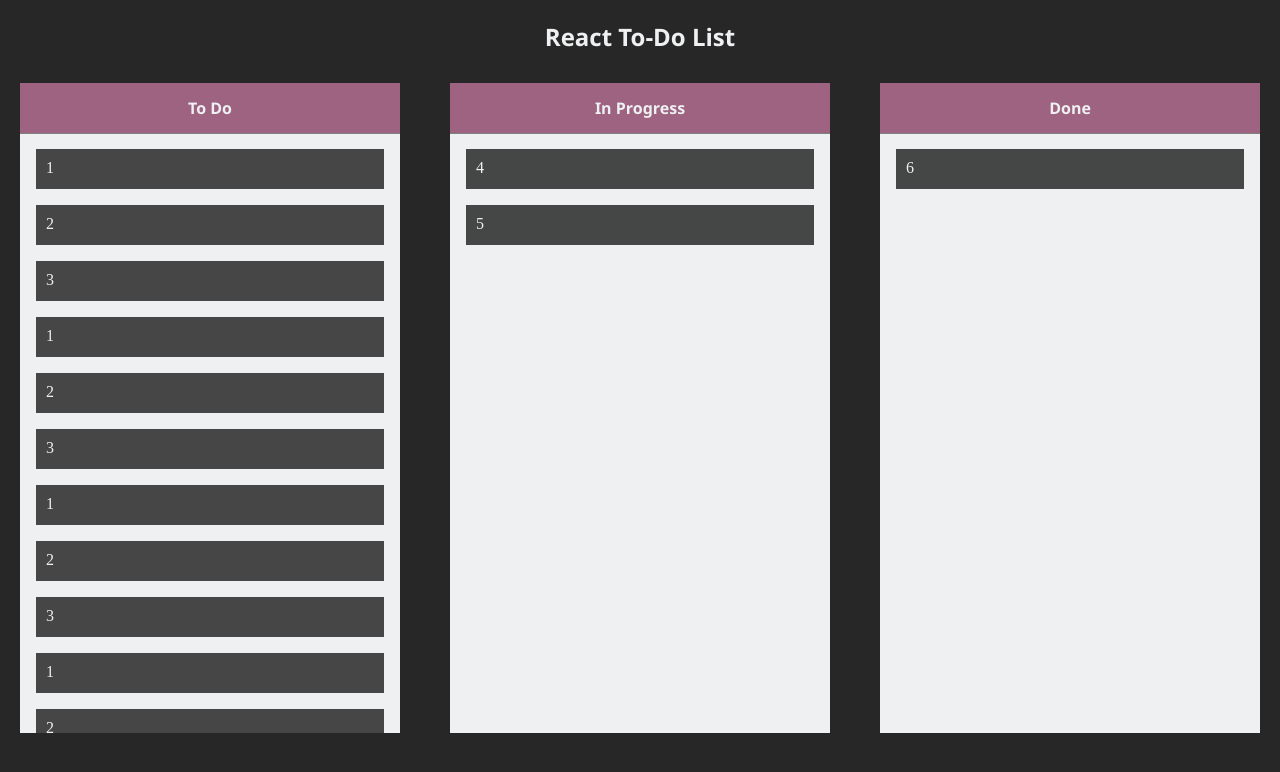
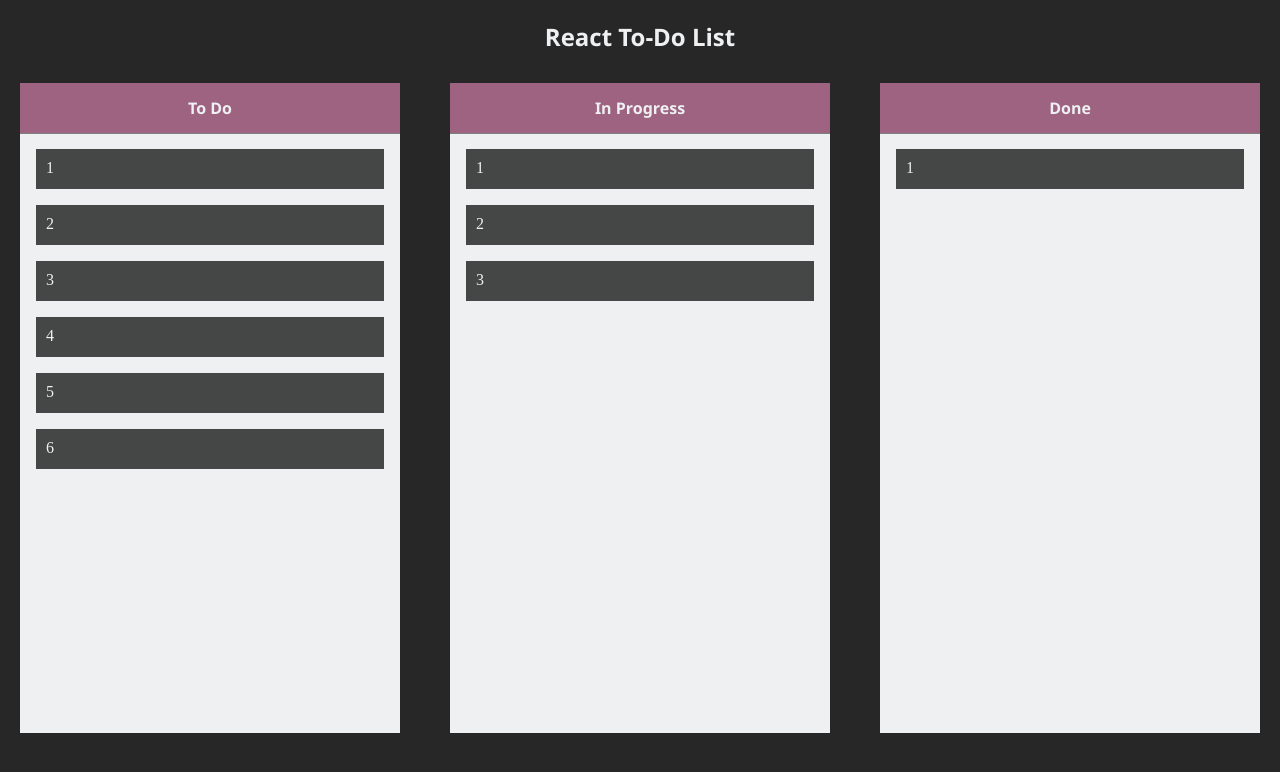
Before and after one commit to shweta1298/todo-list-react, a React (Create React App) app: page / in a window 1280 px wide. Shown: the top 772 px of the page. Built offline with nearby package versions, Linux system fonts and the light colour scheme.

Commit message:
made lists for items

```diff
--- a/src/App.js
+++ b/src/App.js
@@ -4,44 +4,52 @@ import './App.css';
 function App() {
   const [toDoItems, setToDoItems] = useState([
     {
+      id: 1,
       title: 1,
     },
     {
+      id: 2,
       title: 2,
     },
     {
+      id: 3,
       title: 3,
     },
 
     {
+      id: 4,
       title: 4,
     },
 
     {
+      id: 5,
       title: 5,
     },
-
     {
+      id: 6,
       title: 6,
     },
 
   ])
   const [inProgressItems, setInProgressItems] = useState([
     {
+      id: 1,
       title: 1,
     },
     {
+      id: 2,
       title: 2,
     },
     {
+      id: 3,
       title: 3,
     },
   ])
   const [doneItems, setDoneItems] = useState([
     {
+      id: 1,
       title: 1,
     },
-
   ])
 
   function onItemDragStart(e) {
@@ -49,6 +57,15 @@ function App() {
   }
   function onItemDragEnd(e) {
     console.log('e end :>> ', e.clientX, e.clientY)
+  }
+  function onItemDragOver(e,item,index,type) {
+    e.preventDefault()
+    let destinationIndex=0;
+    // if(e.clientY )
+   // console.log('e :>> ', e);
+// console.log('e.clientY,e.target.clientHeight,e.offsetY :>> ', e.clientY,e.target.clientHeight,e.offsetY);
+     console.log('item dragged over :>> ',item,index );
+
   }
   return (
     <div className="main-container">
@@ -58,44 +75,50 @@ function App() {
           <div className="list-column">
             <div className="list-header">To Do</div>
             <div className="list-container">
-              <p className='draggable'
-                draggable="true"
-
-              >1</p>
-              <p className='draggable' draggable="true">2</p>
-              <p className='draggable' draggable="true">3</p>
-              <p className='draggable' draggable="true">1</p>
-              <p className='draggable' draggable="true">2</p>
-              <p className='draggable' draggable="true">3</p>
-              <p className='draggable' draggable="true">1</p>
-              <p className='draggable' draggable="true">2</p>
-              <p className='draggable' draggable="true">3</p>
-              <p className='draggable' draggable="true">1</p>
-              <p className='draggable' draggable="true">2</p>
-              {/* <p className='draggable' draggable="true">3</p>
-              <p className='draggable' draggable="true">1</p>
-              <p className='draggable' draggable="true">2</p>
-              <p className='draggable' draggable="true">3</p> */}
+              {toDoItems.map((todo_item, index) =>
+                <p
+                  key={todo_item.id}
+                  className='draggable'
+                  draggable={true}
+                  onDragStart={onItemDragStart}
+                  onDragOver={(e)=>onItemDragOver(e,todo_item,index,"todo")}
+                  onDragEnd={onItemDragEnd}>
+                  {todo_item.title}
+                </p>
+              )}
             </div>
-
           </div>
-
           <div className="list-column">
             <div className="list-header">In Progress</div>
             <div className="list-container">
-              <p className='draggable' draggable="true">4</p>
-              <p className='draggable' draggable="true">5</p>
+              {inProgressItems.map((inprogress_item, index) =>
+                <p
+                  key={inprogress_item.id}
+                  className='draggable'
+                  draggable={true}
+                  onDragOver={(e)=>onItemDragOver(e,inprogress_item,index,"inprogress")}
+                  onDragStart={onItemDragStart}
+                  onDragEnd={onItemDragEnd}>
+                  {inprogress_item.title}
+                </p>
+              )}
             </div>
-
-
           </div>
           <div className="list-column">
             <div className="list-header">Done</div>
             <div className="list-container">
-              <p className='draggable' draggable="true">6</p>
+              {doneItems.map((done_item, index) =>
+                <p
+                  key={done_item.id}
+                  className='draggable'
+                  draggable={true}
+                  onDragStart={onItemDragStart}
+                  onDragOver={(e)=>onItemDragOver(e,done_item,index,"done")}
+                  onDragEnd={onItemDragEnd}>
+                  {done_item.title}
+                </p>
+              )}
             </div>
-
-
           </div>
         </div>
       </div>
```
